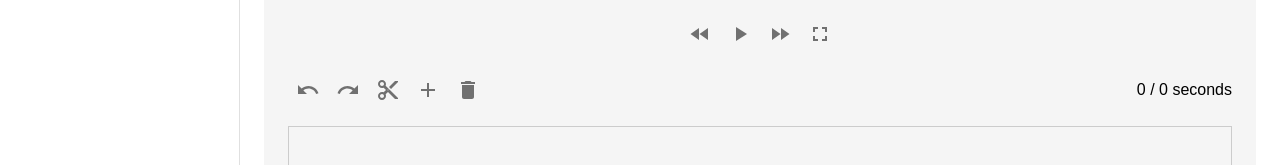
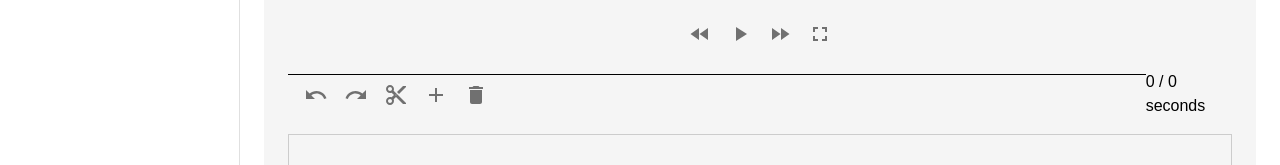
Before and after one commit to Daoud-Hussain/CricInsight, a React (Vite) app in the folder frontend/: page /dashboard in a window 1280 px wide. Shown: the part 512-677 px from the top of the page. Built offline with nearby package versions, Linux system fonts and the light colour scheme.

Commit message:
Drag and drop video

```diff
--- a/frontend/src/components/VideoInsight.jsx
+++ b/frontend/src/components/VideoInsight.jsx
@@ -1,5 +1,6 @@
-import React, { useState, useRef, useEffect } from "react";
+import React, { useState, useRef, useEffect, useCallback } from "react";
 import { Button, Box, IconButton, Typography } from "@mui/material";
+import { useDropzone } from "react-dropzone";
 import UploadFileIcon from "@mui/icons-material/UploadFile";
 import PlayArrowIcon from "@mui/icons-material/PlayArrow";
 import PauseIcon from "@mui/icons-material/Pause";
@@ -20,14 +21,19 @@ const VideoInsight = () => {
   const videoRef = useRef(null);
   const canvasRef = useRef(null);
 
-  const handleVideoUpload = (event) => {
-    const file = event.target.files[0];
+  const onDrop = useCallback((acceptedFiles) => {
+    const file = acceptedFiles[0];
     if (file) {
       const url = URL.createObjectURL(file);
       setVideoSrc(url);
       setIsPlaying(false); // Reset playing state when a new video is uploaded
     }
-  };
+  }, []);
+
+  const { getRootProps, getInputProps, isDragActive } = useDropzone({
+    onDrop,
+    accept: "video/*",
+  });
 
   const handlePlayPause = () => {
     if (videoRef.current) {
@@ -142,7 +148,7 @@ const VideoInsight = () => {
           style={{ display: "none" }}
           id="video-upload"
           type="file"
-          onChange={handleVideoUpload}
+          onChange={(e) => onDrop(e.target.files)}
         />
         <label htmlFor="video-upload">
           <Button
@@ -185,7 +191,15 @@ const VideoInsight = () => {
         alignItems="center"
         mt={2}
       >
-        <Box display="flex" justifyContent="flex-start" alignItems="center">
+        <Box
+          display="flex"
+          justifyContent="flex-start"
+          borderTop={1}
+          px
+          solid
+          width="100%"
+          alignItems="center"
+        >
           <IconButton onClick={handleUndo}>
             <UndoIcon />
           </IconButton>
@@ -209,6 +223,7 @@ const VideoInsight = () => {
         </Box>
       </Box>
       <Box
+        {...getRootProps()}
         display="flex"
         justifyContent="center"
         alignItems="center"
@@ -217,12 +232,11 @@ const VideoInsight = () => {
         height="100px"
         border="1px solid #ccc"
         position="relative"
+        sx={{ cursor: "pointer" }}
       >
+        <input {...getInputProps()} />
         {videoSrc ? (
-          <canvas
-            ref={canvasRef}
-            style={{ width: "100%", height: "100px" }}
-          />
+          <canvas ref={canvasRef} style={{ width: "100%", height: "100px" }} />
         ) : (
           <Typography
             variant="h6"
@@ -234,7 +248,9 @@ const VideoInsight = () => {
               transform: "translate(-50%, -50%)",
             }}
           >
-            Drag and Drop media here to analyze videos
+            {isDragActive
+              ? "Drop the video here..."
+              : "Drag and Drop media here to analyze videos"}
           </Typography>
         )}
       </Box>
```
